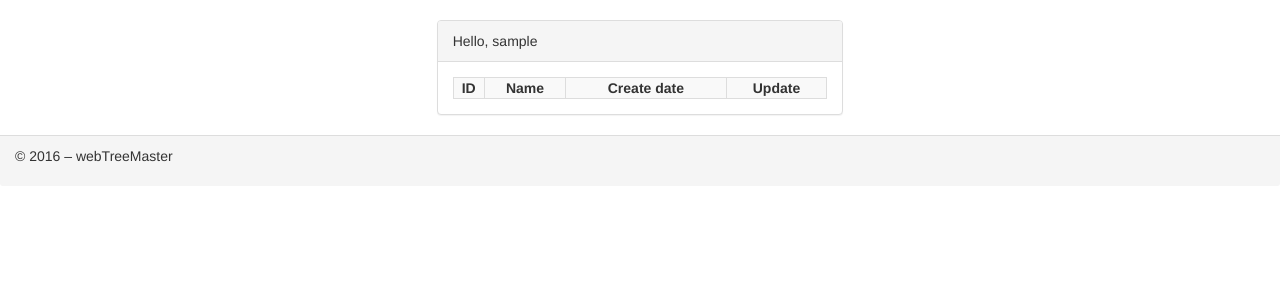
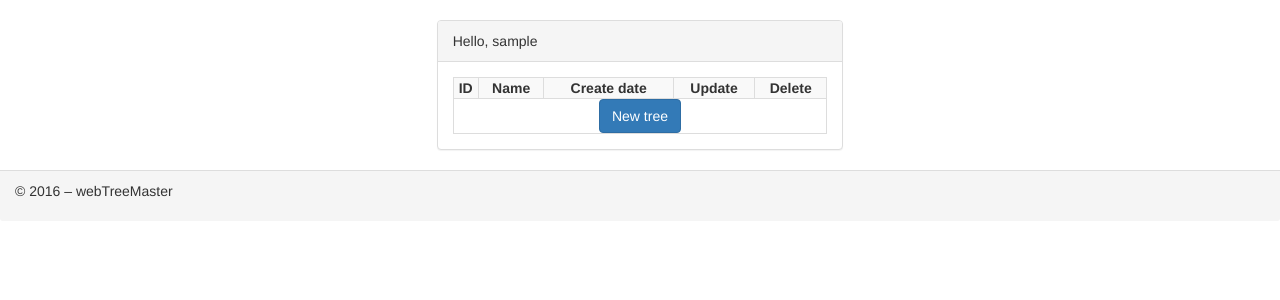
Before and after one commit to Pogozhev/webMindMaster, a Django app: page / in a window 1280 px wide. Shown: the part 50-350 px from the top of the page. Run offline with Django 3.2, Linux system fonts and the light colour scheme; the visitor is signed in with stand-in values (Sample User, id 1); data that the repository does not hold is empty; some libraries are stand-ins or nearby versions.

Commit message:
добавил функцию добавления дерева

```diff
--- a/kursach/urls.py
+++ b/kursach/urls.py
@@ -32,6 +32,9 @@ urlpatterns = [
     url(r'^mindmapview/(?P<tree_id>[0-9]+)', tree_views.mindmapview, name='mindmapview'),
     url(r'^mindmap/(?P<tree_id>[0-9]+)', tree_views.mindmap, name='mindmap'),
     url(r'^savetree/(?P<tree_id>[0-9]+)', tree_views.savetree, name='savetree'),
+    url(r'^createtree/', tree_views.create_tree, name='createtree'),
+    url(r'^renametree/(?P<tree_id>[0-9]+)', tree_views.rename_tree, name='renametree'),
+    url(r'^deletetree/(?P<tree_id>[0-9]+)', tree_views.delete_tree, name='deletetree'),
     url(r'^ajaxExmpl/$', tree_views.ajaxExmpl),
     url(r'^i18n/', include('django.conf.urls.i18n')),
 
--- a/templates/base.html
+++ b/templates/base.html
@@ -49,6 +49,36 @@
     }
     return "";
  }
+
+
+{% comment %}(function(G) {
+  "use strict";
+  var $ = G.jQuery;
+
+  function csrfSafeMethod(method) {
+    return (/^(GET|HEAD|OPTIONS|TRACE)$/.test(method));
+  }
+  function sameOrigin(url) {
+    var host = document.location.host, // host + port
+        protocol = document.location.protocol,
+        sr_origin = '//' + host,
+        origin = protocol + sr_origin;
+    // Allow absolute or scheme relative URLs to same origin
+    return (url == origin || url.slice(0, origin.length + 1) == origin
+        + '/')
+        || (url == sr_origin || url.slice(0, sr_origin.length + 1) == sr_origin
+            + '/') ||
+        !(/^(\/\/|http:|https:).*/.test(url));
+  }
+  $.ajaxSetup({
+    beforeSend : function(xhr, settings) {
+      if (!csrfSafeMethod(settings.type) && sameOrigin(settings.url)) {
+        xhr.setRequestHeader("X-CSRFToken", $.cookie('csrftoken'));
+      }
+    }
+  });
+}(this));{% endcomment %}
+
 
 </script>
 
--- a/templates/trees/tree_list.html
+++ b/templates/trees/tree_list.html
@@ -10,35 +10,57 @@
   <center>
     <table class="table-bordered table-striped" style="width: 100%; text-align:center">
     <tr>
-        <td>
+        <td  style="margin: 5px">
             <b>ID</b>
         </td>
-        <td>
+        <td  style="margin: 5px">
             <b>{% trans "Name" %}</b>
         </td>
-        <td>
+        <td  style="margin: 5px">
             <b>{% trans "Create date" %}</b>
         </td>
-        <td>
+        <td  style="margin: 5px">
             <b>{% trans "Update" %}</b>
         </td>
+        {% if user.is_superuser %}
+        <td  style="margin: 5px">
+            <b>{% trans "Delete" %}</b>
+        </td>
+        {% endif %}
     </tr>
         {% for tree in tree_list %}
             <tr>
-                <td>
+                <td  style="margin: 5px">
                     <span>{{ tree.id }}</span>
                 </td>
-                <td>
+                <td  style="margin: 5px">
                     <span>{{ tree.name }}</span>
                 </td>
-                <td>
+                <td  style="margin: 5px">
                     <span>{{ tree.create_date }}</span>
                 </td>
-                <td>
+                <td  style="margin: 5px">
                     <a href="{% url 'mindmapview' tree_id=tree.id %}" class="btn btn-warning">{% trans "Update" %}</a>
                 </td>
+                 {% if user.is_superuser %}
+                     <td  style="margin: 5px">
+                        <a href="{% url 'deletetree' tree_id=tree.id %}" class="btn btn-danger">{% trans "Delete" %}</a>
+                    </td>
+                 {% endif %}
             </tr>
         {% endfor %}
+    <tr>
+        {% if user.is_superuser %}
+        <td colspan="5" style="margin: 5px">
+            <a href="{% url 'createtree' %}" class="btn btn-primary">{% trans "New tree" %}</a>
+        </td>
+        {% else %}
+        <td colspan="4" style="margin: 5px">
+            <a href="{% url 'createtree' %}" class="btn btn-primary">{% trans "New tree" %}</a>
+        </td>
+        {% endif %}
+
+    </tr>
     </table>
   </center>
   </div>
--- a/trees/models.py
+++ b/trees/models.py
@@ -6,7 +6,7 @@ from django.utils import timezone
 
 class Tree(models.Model):
     name = models.CharField(max_length=255, default="New tree")
-    file = models.CharField(max_length=1000000, default="")
+    file = models.CharField(max_length=1000000, default='{ "nodes": [ { "id": "book", "name": "Book", "type": "table", "columns": [ { "id": "id", "datatype": "integer", "primaryKey": true }, { "id": "isbn", "datatype": "varchar" }, { "id": "title", "datatype": "varchar" } ] }, { "id": "book_author", "name": "BookAuthor", "type": "table", "columns": [ { "id": "book_id", "datatype": "integer" }, { "id": "author_id", "datatype": "integer" } ] }, { "id": "author", "name": "Author", "type": "table", "columns": [ { "id": "id", "datatype": "integer", "primaryKey": true }, { "id": "name", "datatype": "varchar" } ] }, { "id": "publisher", "name": "Publisher", "type": "table", "columns": [ { "id": "id", "datatype": "integer", "primaryKey": true }, { "id": "name", "datatype": "varchar" } ] }, { "id": "book_publisher", "name": "BookPublisher", "type": "table", "columns": [ { "id": "book_id", "datatype": "integer" }, { "id": "publisher_id", "datatype": "integer" } ] } ], "edges": [ { "source": "book", "target": "book_author", "data": { "type": "common" } }, { "source": "book_author", "target": "author", "data": { "type": "1:1" } }, { "source": "book", "target": "book_publisher", "data": { "type": "1:1" } }, { "source": "book_publisher", "target": "publisher", "data": { "type": "1:1" } } ] }')
     create_date = models.DateTimeField(default=timezone.now)
     user = models.ForeignKey(User)
     def __str__(self):
--- a/trees/views.py
+++ b/trees/views.py
@@ -1,8 +1,12 @@
 import json
+
+from django.http import HttpResponseRedirect
+from django.utils import timezone
 from django.contrib.auth.decorators import login_required
 from django.http import HttpResponse
 from django.shortcuts import render, get_object_or_404
-from django.views.decorators.csrf import csrf_exempt
+from django.views.decorators.csrf import csrf_exempt, csrf_protect
+
 
 from trees.models import Tree
 import logging
@@ -21,7 +25,6 @@ def tree_list(request):
         'title': title,
     }
     logger.info("User: " + request.user.username + " got trees")
-    #return render(request, 'webmindmaster/index.html', context1)
     return render(request, 'trees/tree_list.html', context1)
 
 
@@ -36,6 +39,28 @@ def mindmapview(request, tree_id):
         'tree': tree,
     }
     return render(request, 'webmindmaster/index.html', context)
+
+
+def create_tree(request):
+    tree = Tree(user=request.user)
+    tree.save()
+    context = {
+        'tree': tree,
+    }
+    return render(request, 'webmindmaster/index.html', context)
+
+
+def rename_tree(request, tree_id):
+    tree = get_object_or_404(Tree, pk=tree_id)
+    tree.name = request.POST.get('new_name')
+    tree.save()
+    return HttpResponse(request)
+
+
+def delete_tree(request, tree_id):
+    tree = get_object_or_404(Tree, pk=tree_id)
+    tree.delete()
+    return HttpResponseRedirect('tree_list')
 
 
 @csrf_exempt
```
Also changed, not shown: locale/en/LC_MESSAGES/django.po (added), locale/ru/LC_MESSAGES/django.po (added), 3 other files.
